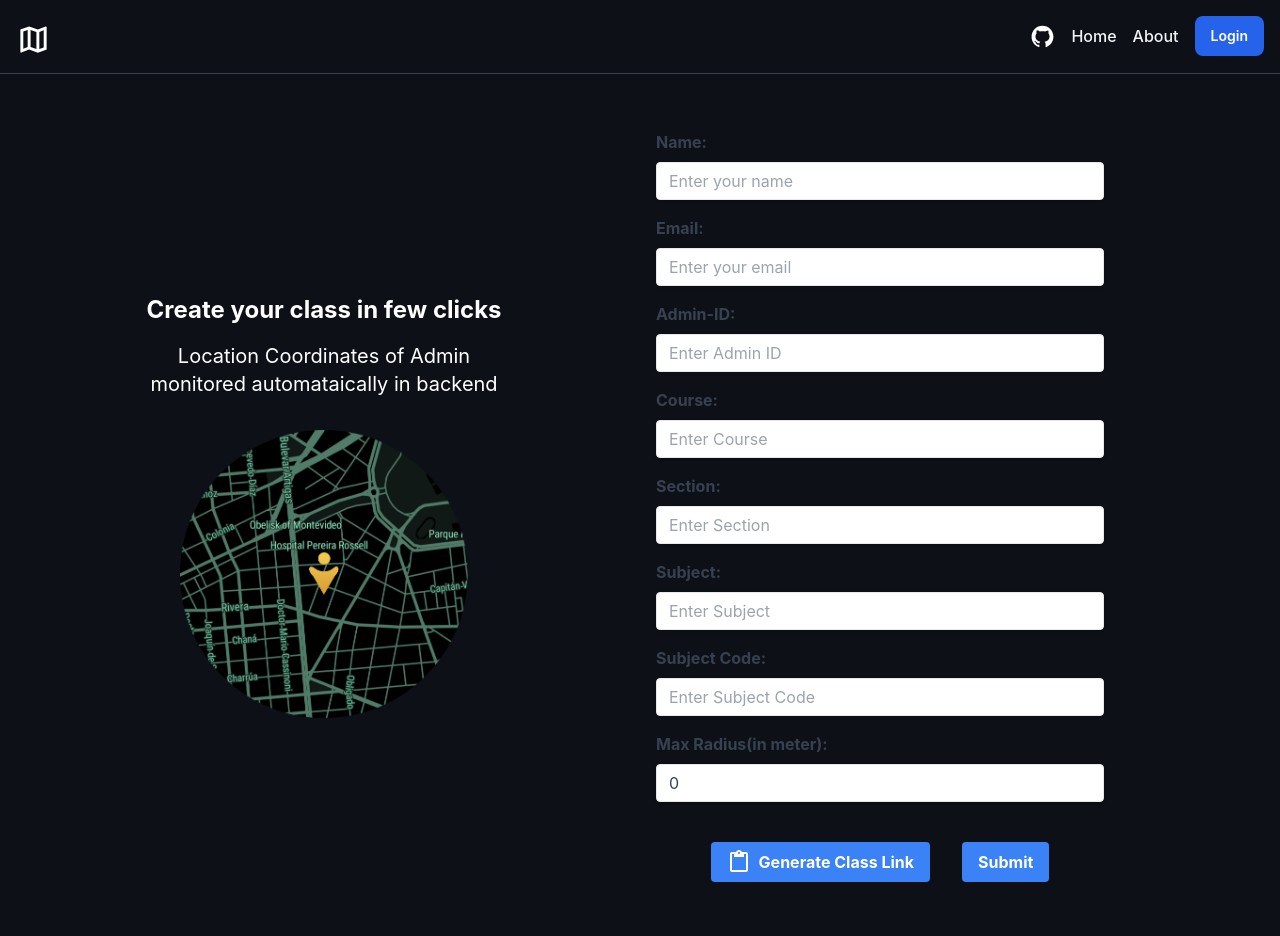
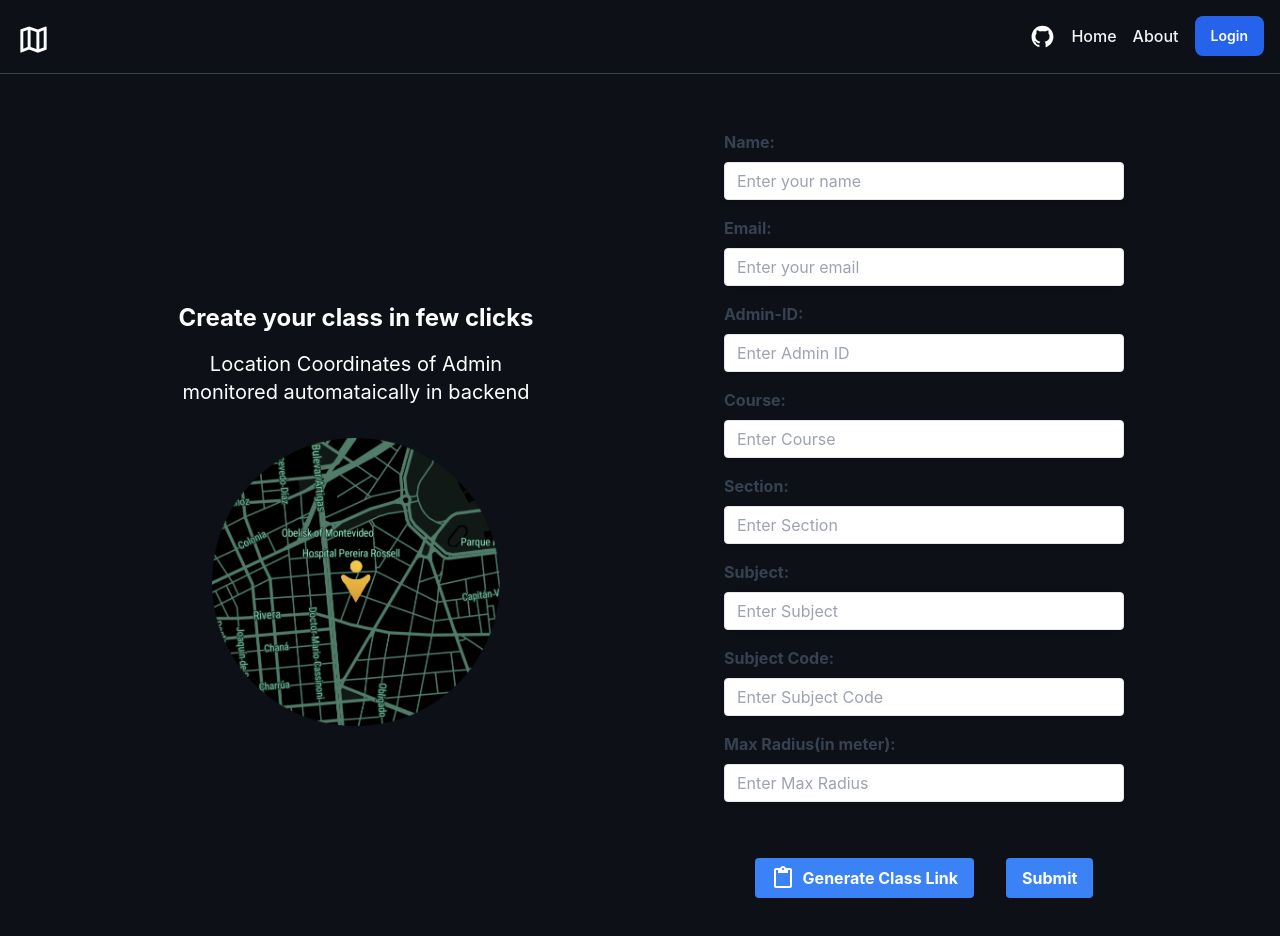
Before and after one commit to AKACHI-4/GPI-Frontend, a React (Create React App) app: page /class-form in a window 1280 px wide. Shown: the top 936 px of the page. Built offline with nearby package versions, Linux system fonts and the light colour scheme; no server answers.

Commit message:
Made Frontend to deploy on online servers

```diff
--- a/src/Components/Form1.jsx
+++ b/src/Components/Form1.jsx
@@ -4,6 +4,7 @@ import ContentPasteIcon from '@mui/icons-material/ContentPaste';
 import { useNavigate, useLocation } from 'react-router';
 import yaml from 'js-yaml';
 import { toast } from 'react-toastify';
+import '../index.css';
 
 function Form1() {
 
@@ -21,6 +22,8 @@ function Form1() {
     latitude: 0.0,
     longitude: 0.0
   });
+  const [submitStatus, setsubmitStatus] = useState(false);
+  const [formError, setformError] = useState(false);
 
   useEffect(() => {
     navigator.geolocation.getCurrentPosition((position) => {
@@ -53,6 +56,9 @@ function Form1() {
 
   function handleSubmit(e) {
     e.preventDefault();
+
+    if(classData.name && classData.email && classData.admin_id && classData.course && classData.section && classData.subject && classData.subjectCode && classData.radius) {
+
       const yamlData = yaml.dump(classData)
       fetch('/class-data', {
         method : 'POST',
@@ -64,18 +70,35 @@ function Form1() {
       .then((res) => res.text())
       .then((result) => {
         console.log(result);
+        setsubmitStatus(true);
+
+        setTimeout(() => {
+          setsubmitStatus(false);
+          navigate('/class-room');
+        }, 5000);
+
       })
       .catch((err) => {
         console.error(err);
       })
+      navigate('/class-room');
+
+    } else {
+      setformError(true);
+
+      setTimeout(() => {
+        setformError(false);
+      }, 5000);
+    }
+
   }
 
   return (
     <>
-      <form onSubmit={handleSubmit} className="my-8 max-w-md mx-2">
+      <form onSubmit={handleSubmit} className="my-8 max-w-md mx-auto md:px-6">
         {/* Name */}
         <div className="mb-4">
-                <label className="block text-gray-700 font-bold mb-2" for="name">
+          <label className="block text-gray-700 font-bold mb-2" htmlFor="name">
                   Name:
           </label>
           <input
@@ -87,9 +110,10 @@ function Form1() {
                   placeholder="Enter your name"
           />
         </div>
+
         {/* Email */}
         <div className="mb-4">
-                <label className="block text-gray-700 font-bold mb-2" for="email">
+        <label className="block text-gray-700 font-bold mb-2" htmlFor="email">
                   Email:
         </label>
         <input
@@ -101,9 +125,10 @@ function Form1() {
                   placeholder="Enter your email"
         />
         </div>
+
         {/* ID */}
         <div className="mb-4">
-                <label className="block text-gray-700 font-bold mb-2" for="email">
+          <label className="block text-gray-700 font-bold mb-2" htmlFor="admin_id">
             Admin-ID:
           </label>
           <input
@@ -115,9 +140,10 @@ function Form1() {
             placeholder="Enter Admin ID"
           />
         </div>
+
         {/* Course */}
         <div className="mb-4">
-                <label className="block text-gray-700 font-bold mb-2" for="name">
+          <label className="block text-gray-700 font-bold mb-2" htmlFor="course">
             Course:
           </label>
           <input
@@ -129,9 +155,10 @@ function Form1() {
             placeholder="Enter Course"
           />
         </div>
+
         {/* Section */}
         <div className="mb-4">
-                <label className="block text-gray-700 font-bold mb-2" for="name">
+          <label className="block text-gray-700 font-bold mb-2" htmlFor="section">
             Section:
           </label>
           <input
@@ -143,9 +170,10 @@ function Form1() {
             placeholder="Enter Section"
           />
         </div>
+
         {/* Subject */}
         <div className="mb-4">
-                <label className="block text-gray-700 font-bold mb-2" for="name">
+          <label className="block text-gray-700 font-bold mb-2" htmlFor="subject">
             Subject:
           </label>
           <input
@@ -157,9 +185,10 @@ function Form1() {
             placeholder="Enter Subject"
           />
         </div>
+
         {/* Subject Code */}
         <div className="mb-4">
-                <label className="block text-gray-700 font-bold mb-2" for="name">
+          <label className="block text-gray-700 font-bold mb-2" htmlFor="subjectCode">
             Subject Code:
           </label>
           <input
@@ -171,34 +200,30 @@ function Form1() {
             placeholder="Enter Subject Code"
           />
         </div>
+
         {/* Max Radius */}
-              <div className="mb-4">
-                <label className="block text-gray-700 font-bold mb-2" for="name">
+        <div className="mb-8">
+          <label className="block text-gray-700 font-bold mb-2" htmlFor="radius">
             Max Radius(in meter):
           </label>
           <input
-                  className="shadow appearance-none border rounded w-full py-2 px-3 text-gray-700 leading-tight focus:outline-none focus:shadow-outline"
+            className="shadow appearance-none border rounded w-full py-2 px-3 text-gray-700 leading-tight focus:outline-none focus:shadow-outline custom-input"
             id="maxradius"
             type="number"
-                  value={classData.radius}
+            value={classData.radius > 0 ? classData.radius : ''}
             onChange={(event) => setData({...classData, radius: parseFloat(event.target.value)})}
             placeholder="Enter Max Radius"
           />
         </div>
-              <div className="flex items-center justify-center gap-8">
-                {/* Copy Student Form link */}
+
+        {/* Button */}
+        <div className="flex items-center justify-center gap-8 mx-auto">
+          {/* Copy Student-Form link */}
           <div className="mt-6 flex items-center justify-center">
             <button className="flex items-center gap-2 bg-blue-500 hover:bg-blue-700 text-white font-bold py-2 px-4 rounded focus:outline-none focus:shadow-outline" onClick={toStudentForm}>
               <ContentPasteIcon className="mt-3/5 h-5 w-5 fill-white" />
               Generate Class Link
             </button>
-                  {/* <div className="fixed bottom-4 right-4 z-50">
-                    {isLinkCopied &&
-                    <div className="bg-green-500 text-white text-sm py-2 px-4 rounded shadow">
-                      {flashMessage}
-                    </div>
-                    }
-                  </div> */}
           </div>
           {/* Submit */}
           <div className="mt-6 flex items-center justify-center">
@@ -207,6 +232,19 @@ function Form1() {
             </button>
           </div>
         </div>
+
+        {formError && (
+          <div className={`fixed rounded-t-xl bottom-0 left-0 right-0 bg-red-500 text-white p-4 text-center text-lg font-semibold ${formError ? 'animate-slide-up' : 'animate-slide-down'}`}>
+            Fill up all the details.
+          </div>
+        )}
+
+        {submitStatus && (
+          <div className={`fixed rounded-t-xl bottom-0 left-0 right-0 bg-green-500 text-white p-4 text-center text-lg font-semibold ${submitStatus ? 'animate-slide-up' : 'animate-slide-down'}`}>
+            Form Submitted Successfully!
+          </div>
+        )}
+
       </form>
     </>
   )
--- a/src/Components/Form2.jsx
+++ b/src/Components/Form2.jsx
@@ -1,6 +1,7 @@
 import React, { useState, useEffect } from 'react';
 import yaml from 'js-yaml';
 import { useLocation } from 'react-router-dom';
+import '../index.css';
 
 function Form2() {
   const location = useLocation();
@@ -14,6 +15,8 @@ function Form2() {
     longitude: 0.0,
     present: false
   })
+  const [submitStatus, setsubmitStatus] = useState(false);
+  const [formError, setformError] = useState(false);
 
   useEffect(() => {
     navigator.geolocation.getCurrentPosition((position) => {
@@ -27,11 +30,9 @@ function Form2() {
 
   const handleSubmit = (e) => {
     e.preventDefault();
-    console.log(urls[2]);
-    console.log(urls[3]);
 
+    if(studentData.name && studentData.rollno && studentData.studentid) {
       const yamlData = yaml.dump(studentData);
-
       fetch(`/student-data/${urls[2]}/${urls[3]}`, {
         method : 'POST',
         headers : {
@@ -42,16 +43,29 @@ function Form2() {
       .then((res) => res.json())
       .then((result) => {
         console.log(result);
+        setsubmitStatus(true);
+
+        setTimeout(() => {
+          setsubmitStatus(false);
+        }, 10000)
+
       })
       .catch((err) => {
         console.error(err);
       })
+    } else {
+      setformError(true);
+
+      setTimeout(() => {
+        setformError(false);
+      }, 10000);
+    }
 
   }
 
   return (
     <>
-      <form onSubmit={handleSubmit} className="relative border-4 border-gray-700 rounded-2xl p-10 px-6 w-11/12 lg:w-3/12">
+      <form onSubmit={handleSubmit} className="border-4 border-gray-700 rounded-2xl py-10 px-6 w-11/12 lg:w-2/6">
         {/* Name */}
         <div className="mb-4">
           <label className="block text-gray-700 font-bold mb-2" htmlFor="name">
@@ -66,6 +80,7 @@ function Form2() {
             placeholder="Enter your name"
           />
         </div>
+
         {/* Roll No */}
         <div className="mb-4">
           <label className="block text-gray-700 font-bold mb-2" htmlFor="email">
@@ -75,7 +90,7 @@ function Form2() {
             className="shadow appearance-none border rounded w-full py-2 px-3 text-gray-700 leading-tight focus:outline-none focus:shadow-outline "
             id="rollno"
             type="text"
-            value={studentData.rollno}
+            value={studentData.rollno > 0 ? studentData.rollno : ''}
             onChange={(e) => setData({...studentData, rollno: e.target.value})}
             placeholder="Enter Roll no"
             inputMode="numeric"
@@ -83,6 +98,7 @@ function Form2() {
             pattern="[0-9]*"
           />
         </div>
+
         {/* Student ID */}
         <div className="mb-12">
           <label className="block text-gray-700 font-bold mb-2" htmlFor="name">
@@ -97,12 +113,26 @@ function Form2() {
             placeholder="Enter Student ID"
           />
         </div>
+
         {/* Submit */}
         <div className="flex items-center justify-center">
           <button className="bg-blue-500 hover:bg-blue-700 text-white font-bold py-2 px-4 rounded focus:outline-none focus:shadow-outline" type="submit">
             Submit
           </button>
         </div>
+
+        {formError && (
+          <div className="fixed rounded-t-xl bottom-0 left-0 right-0 bg-red-500 text-white p-4 text-center text-lg font-semibold animate-slide-up">
+            Kindly fill up all the details.
+          </div>
+        )}
+
+        {submitStatus && (
+          <div className="fixed rounded-t-xl bottom-0 left-0 right-0 bg-green-500 text-white p-4 text-center text-lg font-semibold animate-slide-up">
+            Your details are submitted !!
+          </div>
+        )}
+
       </form>
     </>
   )
--- a/src/Components/Navbar.jsx
+++ b/src/Components/Navbar.jsx
@@ -36,7 +36,7 @@ function Navbar() {
           </Link>
         <Link
           to="/login"
-          className="flex items-center md:px-4 md:h-10 h-9 px-3 text-white bg-blue-600 rounded-lg font-semibold md:text-sm text-xs"
+          className="flex items-center md:px-4 md:h-10 h-9 px-3 text-white bg-blue-600 rounded-lg font-semibold text-sm"
         >
           Login
         </Link>
--- a/src/Pages/ClassForm.jsx
+++ b/src/Pages/ClassForm.jsx
@@ -2,15 +2,15 @@ import React from 'react';
 import Mapimgtxt from '../Components/Mapimgtxt';
 import Form1 from '../Components/Form1';
 
-function classform() {
+function ClassForm() {
   return (
     <div className="my-6">
-      <div className="md:flex md:space-x-6">
+      <div className="md:flex md:space-x-6 mx-8 md:mx-16">
         <div className="grid md:grid-cols-1 lg:grid-cols-2 gap-4 md:w-full">
           <div className="flex items-center justify-center h-full">
             <Mapimgtxt />
           </div>
-          <div classname="">
+          <div>
             <Form1 />
           </div>
         </div>
@@ -19,4 +19,4 @@ function classform() {
   );
 }
 
-export default classform;
+export default ClassForm;
--- a/src/Pages/StudentForm.jsx
+++ b/src/Pages/StudentForm.jsx
@@ -4,7 +4,7 @@
   function StudentForm() {
     return (
       <>
-          <div className="bg-transparent flex justify-center items-center my-20 lg:my-28">
+          <div className="bg-transparent flex justify-center items-center mx-0 my-20 lg:mx-10 lg:my-28">
             <Form2 />
           </div>
       </>
--- a/src/index.css
+++ b/src/index.css
@@ -24,3 +24,37 @@ code {
   font-family: source-code-pro, Menlo, Monaco, Consolas, 'Courier New',
     monospace;
 }
+
+.custom-input::-webkit-inner-spin-button,
+.custom-input::-webkit-outer-spin-button {
+  -webkit-appearance: none;
+  margin: 0;
+}
+
+@keyframes slide-up {
+  0% {
+    opacity: 0;
+    transform: translateY(100%);
+  }
+  100% {
+    opacity: 1;
+    transform: translateY(0%);
+  }
+}
+
+.animate-slide-up {
+  animation: slide-up 5s ease-in-out inwards;
+}
+
+@keyframes slide-down {
+  from {
+    transform: translateY(-100%);
+  }
+  to {
+    transform: translateY(0%);
+  }
+}
+
+.animate-slide-down {
+  animation: slide-down 5s ease-in-out forwards;
+}
```
Lines whose indentation alone changed are shown as unchanged.
